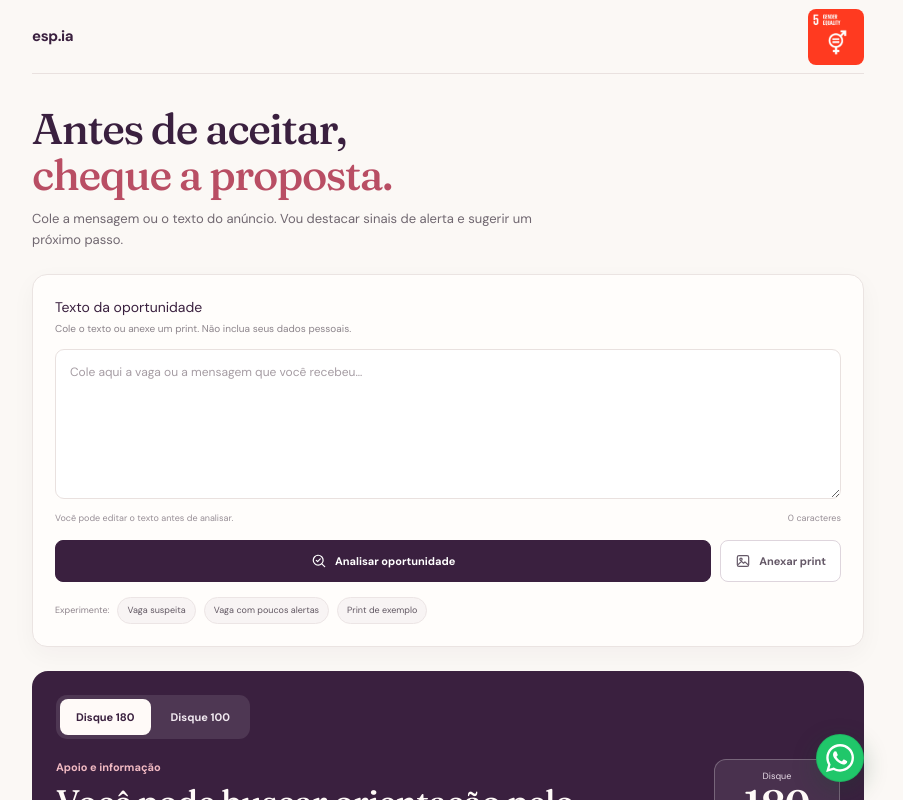
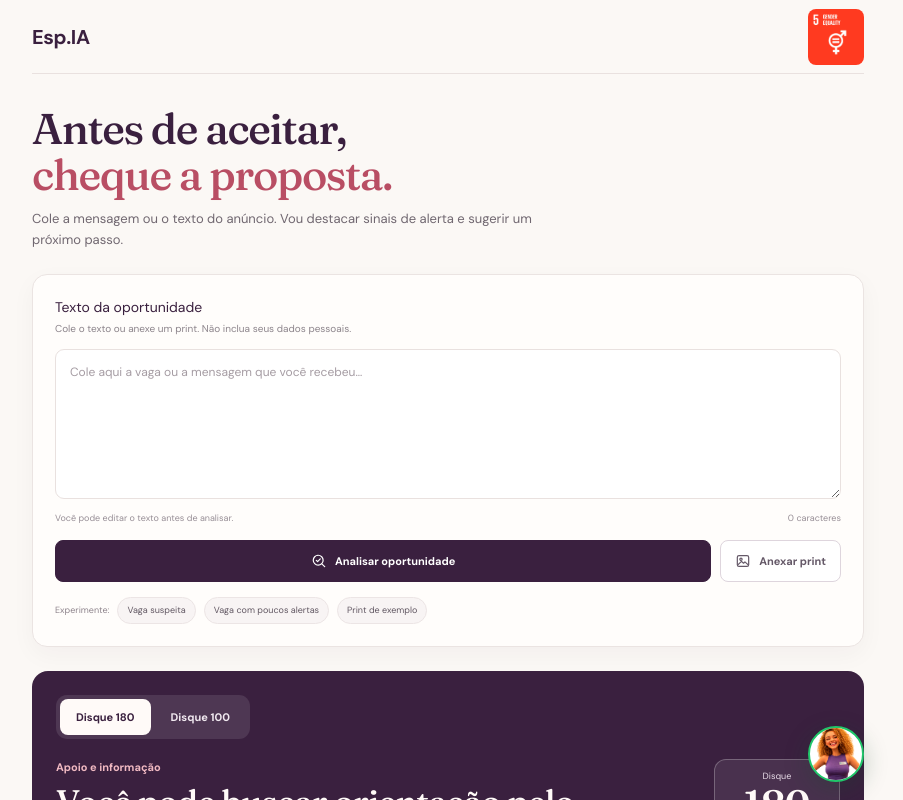
Before and after one commit to 18juba/vaga-segura, a SvelteKit app: page / in a window 1280 px wide. Both pictures are taken after a click on the button "Anexar print". Shown: the top 800 px of the page, without its empty margins (192-1095 px from the left). Built offline with nearby package versions, Linux system fonts and the light colour scheme.

Commit message:
ajustando tamanhos

```diff
--- a/src/routes/+page.svelte
+++ b/src/routes/+page.svelte
@@ -1,4 +1,5 @@
 <script lang="ts">
+	import { onMount } from 'svelte';
 	import { analyzeVacancy, type Analysis } from '#lib/vaga/index.ts';
 
 	const examples = [
@@ -21,8 +22,28 @@
 	let imageUrl = $state('');
 	let ocrState = $state<'idle' | 'reading' | 'ready'>('idle');
 	let selectedHelpline = $state<'180' | '100'>('180');
+	let showHelpPrompt = $state(false);
 	let ocrTimer: number | undefined;
 	let fileInput: HTMLInputElement;
+
+	onMount(() => {
+		let promptTimeout = 0;
+		let dismissTimeout = 0;
+
+		const showPrompt = () => {
+			showHelpPrompt = true;
+			dismissTimeout = window.setTimeout(() => {
+				showHelpPrompt = false;
+				promptTimeout = window.setTimeout(showPrompt, 48_000);
+			}, 5_000);
+		};
+
+		promptTimeout = window.setTimeout(showPrompt, 8_000);
+		return () => {
+			window.clearTimeout(promptTimeout);
+			window.clearTimeout(dismissTimeout);
+		};
+	});
 
 	function useExample(text: string) {
 		removeImage();
@@ -132,7 +153,7 @@
 </script>
 
 <svelte:head>
-	<title>esp.ia | Espião de Propostas</title>
+	<title>Esp.IA | Espião de Propostas</title>
 	<meta name="description" content="Confira sinais de alerta em uma oferta de trabalho." />
 	<meta name="theme-color" content="#fbf8f5" />
 	<link rel="preconnect" href="https://fonts.googleapis.com" />
@@ -146,7 +167,7 @@
 <div class="app-shell">
 	<header class="app-header">
 		<a class="brand" href="#verificador" aria-label="Vaga Segura">
-			<span><strong>esp.ia</strong></span>
+			<span class="text-lg sm:text-xl"><strong>Esp.IA</strong></span>
 		</a>
 		<div class="size-12 sm:size-14 rounded-lg">
 			<img src="/images/ods5.png" alt="" aria-hidden="true" class="rounded-lg" />
@@ -601,15 +622,11 @@
 		href="https://wa.me/556196100180"
 		target="_blank"
 		rel="noopener noreferrer"
-		aria-label="Abrir o WhatsApp da Central de Atendimento à Mulher, Ligue 180"
+		aria-label="Maria, precisa de ajuda? Abrir o WhatsApp da Central de Atendimento à Mulher, Ligue 180"
 		title="WhatsApp da Central de Atendimento à Mulher"
 	>
-		<svg viewBox="0 0 24 24" aria-hidden="true">
-			<path
-				d="M20.52 3.48A11.83 11.83 0 0 0 12.11 0C5.56 0 .23 5.33.23 11.89c0 2.09.55 4.13 1.6 5.93L.12 24l6.34-1.66a11.88 11.88 0 0 0 5.65 1.43h.01c6.55 0 11.88-5.33 11.88-11.89 0-3.18-1.24-6.17-3.48-8.4zM12.11 21.74c-1.77 0-3.51-.48-5.02-1.39l-.36-.21-3.76.99 1-3.67-.23-.38a9.82 9.82 0 0 1-1.5-5.19c0-5.43 4.42-9.85 9.86-9.85 2.63 0 5.1 1.03 6.95 2.88a9.78 9.78 0 0 1 2.88 6.97c0 5.43-4.42 9.85-9.85 9.85zm5.41-7.38c-.3-.15-1.76-.87-2.04-.97-.27-.1-.47-.15-.67.15-.2.3-.77.97-.95 1.17-.17.2-.35.22-.65.07-.3-.15-1.26-.46-2.4-1.48-.89-.8-1.49-1.79-1.66-2.09-.18-.3-.02-.46.13-.61.13-.13.3-.35.45-.52.15-.17.2-.3.3-.5.1-.2.05-.37-.02-.52-.08-.15-.67-1.62-.92-2.22-.24-.58-.49-.5-.67-.51l-.57-.01c-.2 0-.52.07-.79.37-.27.3-1.04 1.02-1.04 2.49s1.07 2.88 1.22 3.08c.15.2 2.1 3.21 5.08 4.5.71.31 1.27.5 1.71.64.72.23 1.37.2 1.89.12.58-.09 1.76-.72 2.01-1.42.25-.7.25-1.3.17-1.42-.07-.12-.27-.2-.57-.35z"
-				fill="currentColor"
-			/>
-		</svg>
+		<span class="maria-prompt" class:visible={showHelpPrompt} aria-hidden="true">Precisa de ajuda?</span>
+		<img src="/images/maria.png" alt="" aria-hidden="true" />
 	</a>
 </div>
 
@@ -656,30 +673,69 @@
 		right: max(16px, calc((100vw - 880px) / 2 + 24px));
 		bottom: max(18px, env(safe-area-inset-bottom));
 		z-index: 30;
-		display: inline-flex;
-		width: 48px;
-		height: 48px;
-		align-items: center;
-		justify-content: center;
-		padding: 5px;
-		color: white;
-		background: #20c76a;
-		border: 1px solid rgba(0, 0, 0, 0.08);
+		display: block;
+		width: 56px;
+		height: 56px;
+		padding: 0;
+		background: white;
+		border: 2px solid #20c76a;
 		border-radius: 50%;
 		box-shadow: 0 8px 24px rgba(22, 71, 42, 0.28);
 		text-decoration: none;
+		transition: transform 150ms ease;
+	}
+	.whatsapp-fab:hover {
+		transform: translateY(-2px);
+	}
+	.whatsapp-fab img {
+		display: block;
+		width: 100%;
+		height: 100%;
+		border-radius: 50%;
+		object-fit: cover;
+		object-position: center 32%;
+	}
+	.maria-prompt {
+		position: absolute;
+		top: 50%;
+		right: calc(100% + 10px);
+		padding: 9px 12px;
+		color: var(--plum);
+		background: #fffaf8;
+		border: 1px solid #eadfe9;
+		border-radius: 12px;
+		box-shadow: 0 5px 18px rgba(39, 24, 43, 0.16);
+		font-size: 12px;
+		font-weight: 700;
+		line-height: 1.2;
+		white-space: nowrap;
+		opacity: 0;
+		visibility: hidden;
+		transform: translate(6px, -50%);
 		transition:
-			background-color 150ms ease,
-			transform 150ms ease;
-	}
-	.whatsapp-fab:hover {
-		background: #18b95e;
-		transform: translateY(-2px);
-	}
-	.whatsapp-fab svg {
-		width: 28px;
-		height: 28px;
-		flex: 0 0 auto;
+			opacity 180ms ease,
+			transform 180ms ease,
+			visibility 180ms ease;
+		pointer-events: none;
+	}
+	.maria-prompt::after {
+		position: absolute;
+		top: 50%;
+		right: -5px;
+		width: 9px;
+		height: 9px;
+		background: #fffaf8;
+		border-top: 1px solid #eadfe9;
+		border-right: 1px solid #eadfe9;
+		content: '';
+		transform: translateY(-50%) rotate(45deg);
+	}
+	.maria-prompt.visible,
+	.whatsapp-fab:hover .maria-prompt,
+	.whatsapp-fab:focus-visible .maria-prompt {
+		opacity: 1;
+		visibility: visible;
+		transform: translate(0, -50%);
 	}
 	.app-header {
 		min-height: 74px;
```
Also changed, not shown: static/images/maria.png (added).
